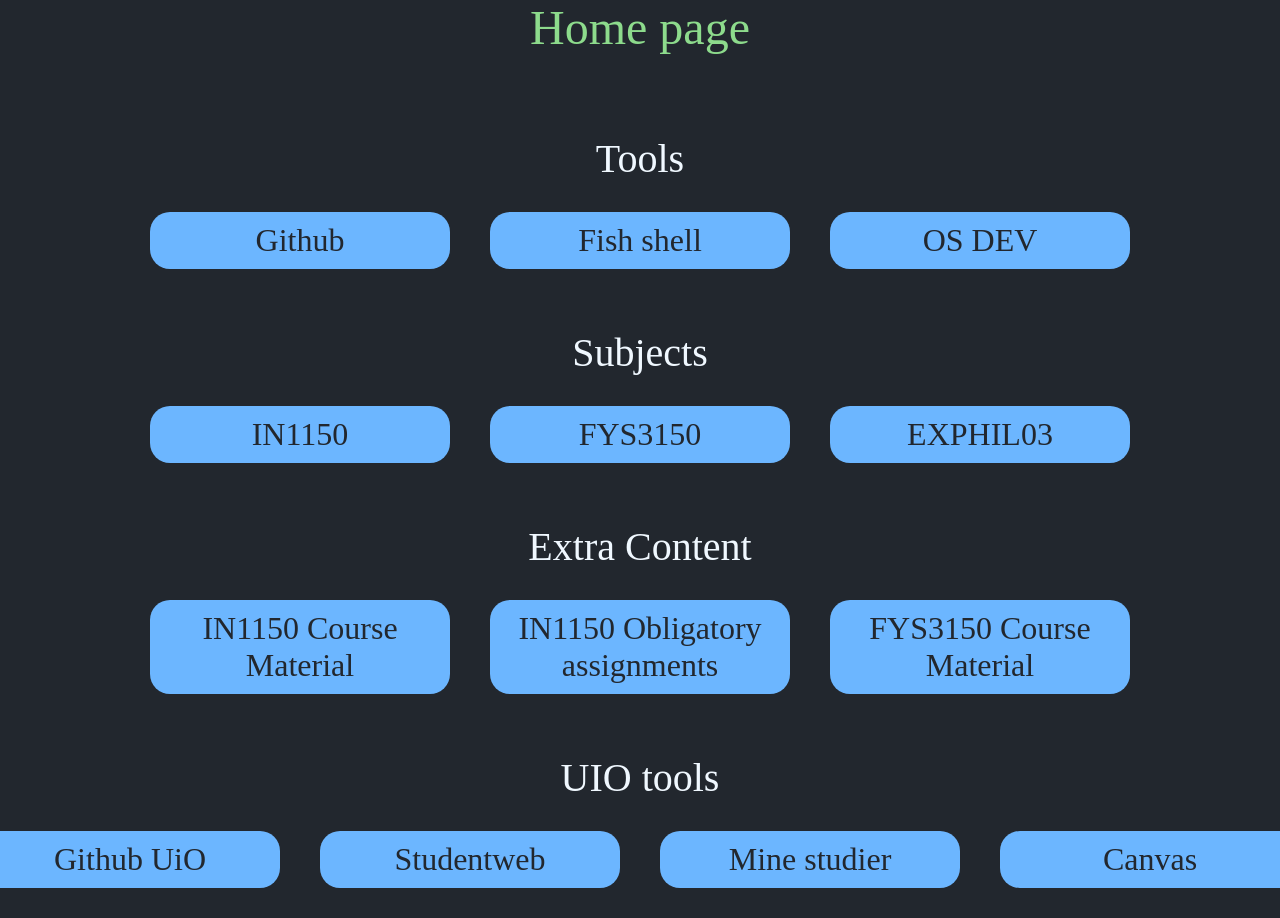
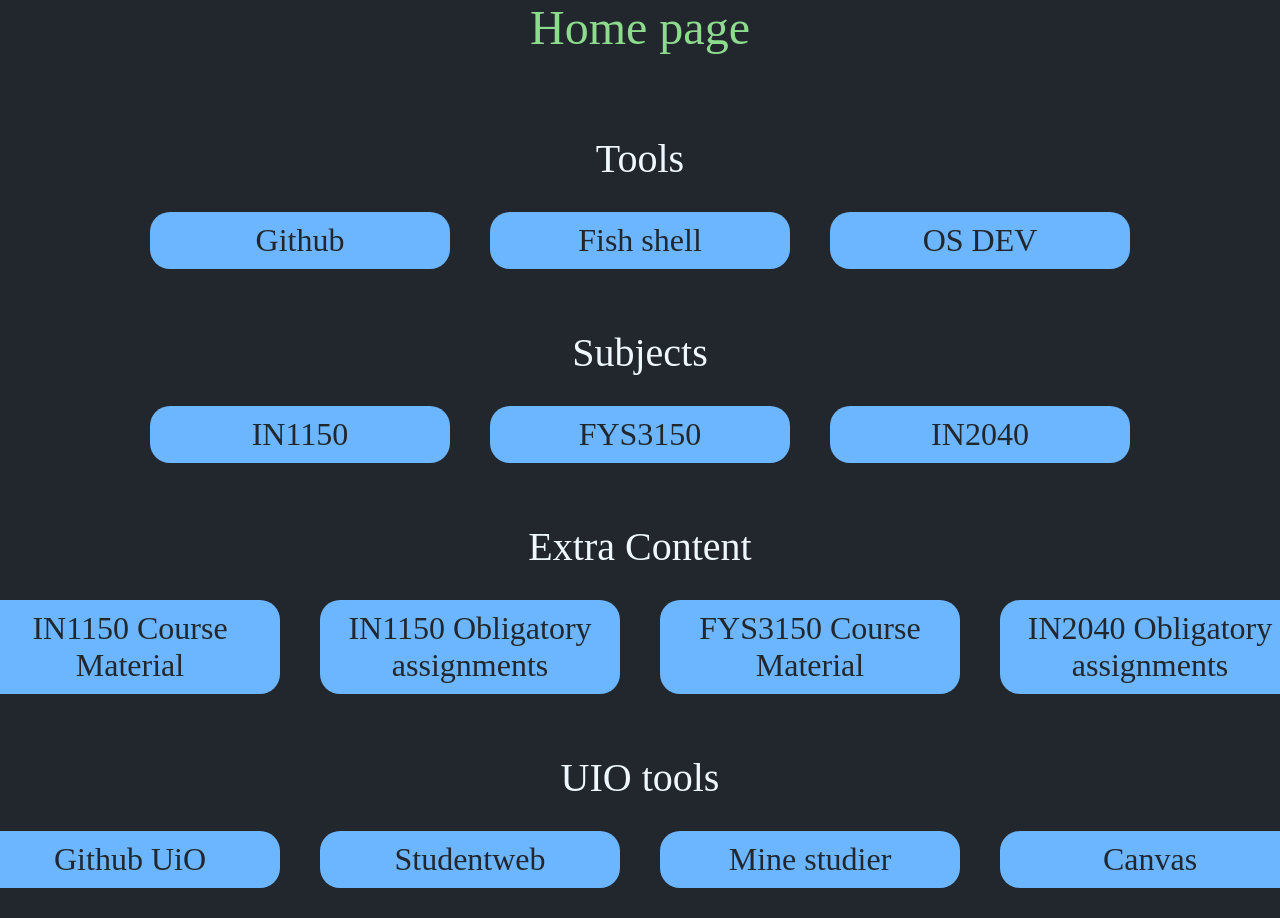
Before and after one commit to coryab/coryab.github.io, a plain HTML site: page index.html in a window 1280 px wide. Shown: the top 918 px of the page. Drawn offline with Linux system fonts and the light colour scheme.

Commit message:
Changed Exphil03 to IN2040

```diff
--- a/index.html
+++ b/index.html
@@ -35,7 +35,7 @@
                             <a href="https://www.uio.no/studier/emner/matnat/fys/FYS3150/h23/index.html" target="_blank">FYS3150</a>
                         </div>
                         <div class="Elem">
-                            <a href="https://www.uio.no/studier/emner/hf/ifikk/EXPHIL03/h23/index.html" target="_blank">EXPHIL03</a>
+                            <a href="https://www.uio.no/studier/emner/matnat/ifi/IN2040/h23/index.html" target="_blank">IN2040</a>
                         </div>
                     </div>
                 </div>
@@ -50,6 +50,9 @@
                         </div>
                         <div class="Elem">
                             <a href="https://anderkve.github.io/FYS3150/intro.html" target="_blank">FYS3150 Course Material</a>
+                        </div>
+                        <div class="Elem">
+                            <a href="https://github.uio.no/IN2040/h23/tree/main/obliger" target="_blank">IN2040 Obligatory assignments</a>
                         </div>
                     </div>
                 </div>
```
